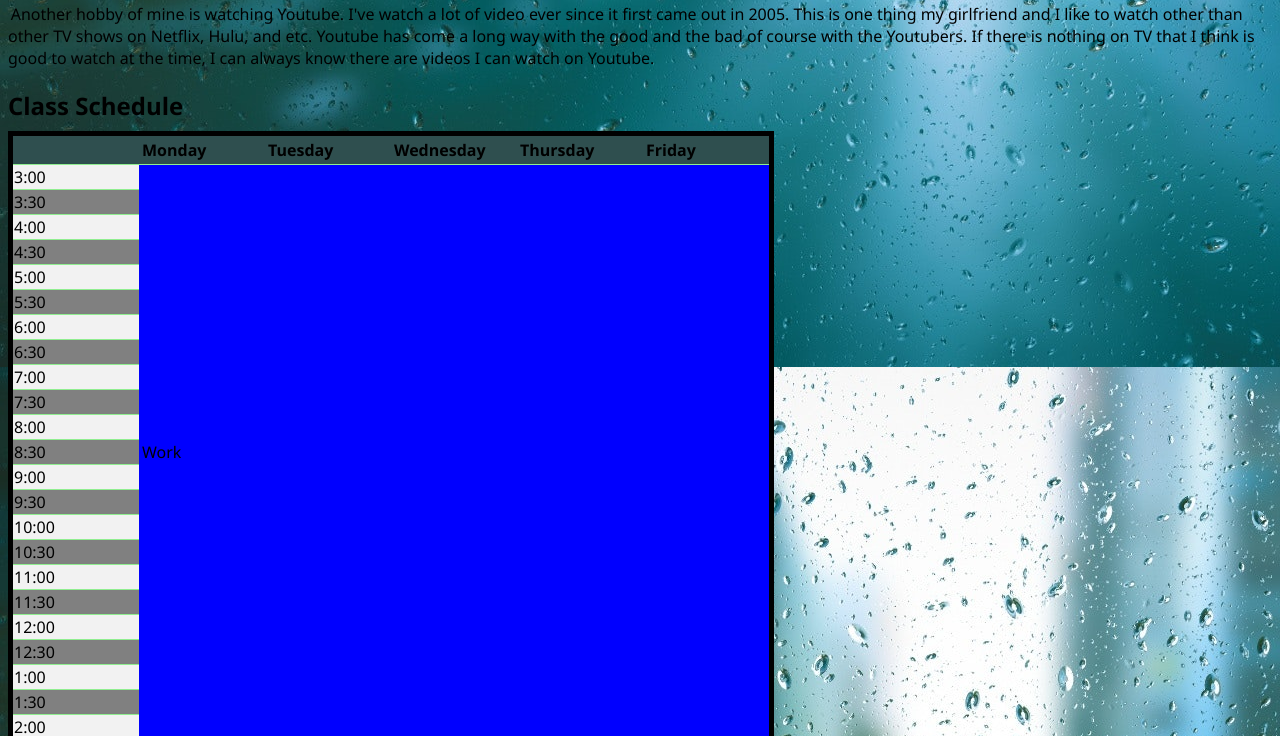
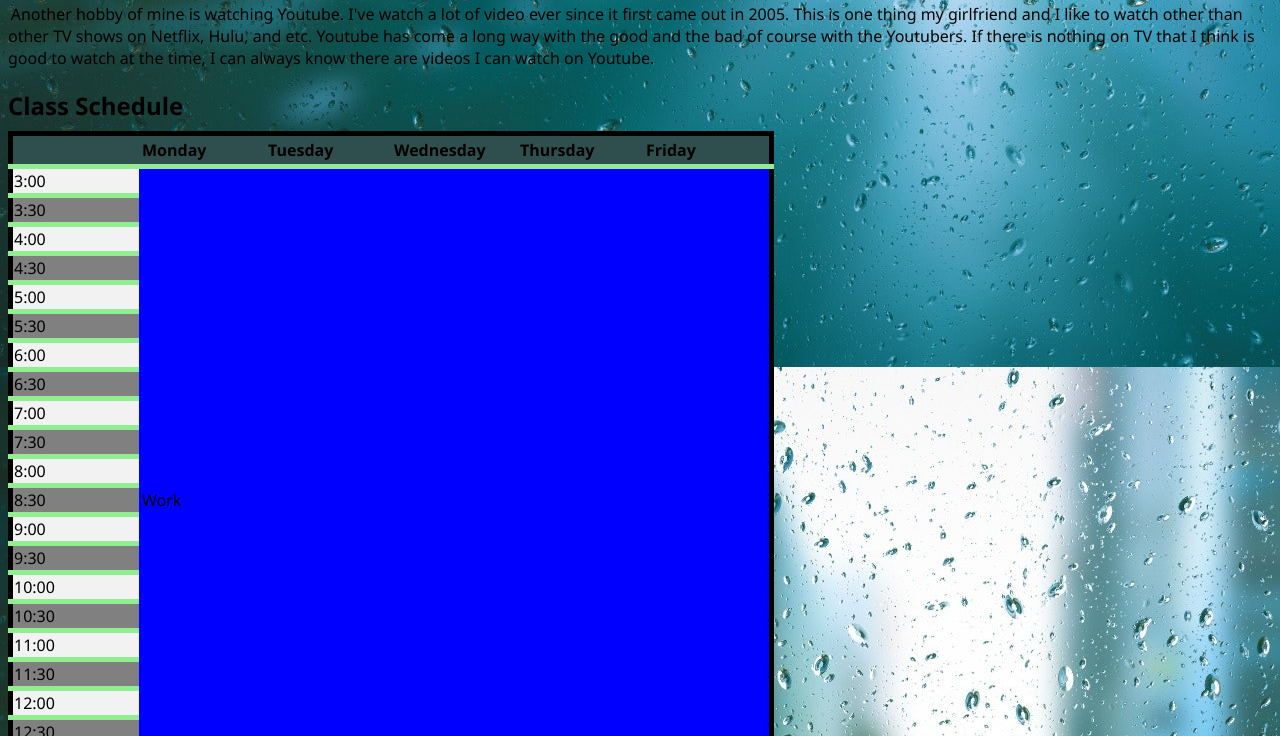
Before and after one commit to Daly995/My-Webpage, a plain HTML site: page index.html in a window 1280 px wide. Shown: the part 833-1569 px from the top of the page. Drawn offline with Linux system fonts and the light colour scheme.

Commit message:
table row border

```diff
--- a/css/main.css
+++ b/css/main.css
@@ -110,5 +110,5 @@ tr:nth-child(odd) {
 }
 
 tr {
-    border-bottom: 1px solid lightgreen;
+    border-bottom: 5px solid lightgreen;
 }
```
